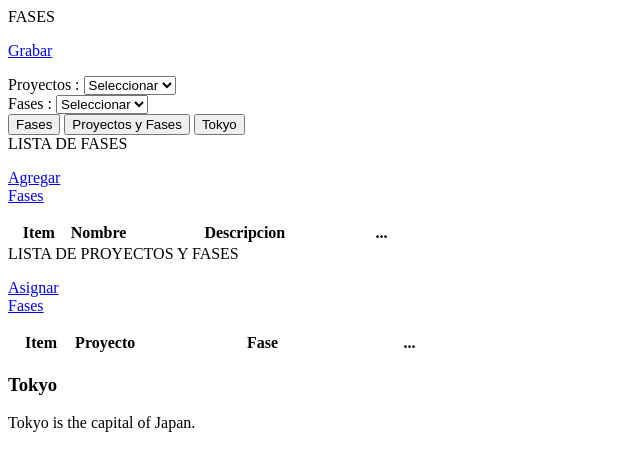
After one commit to KeslyUA/Master, a PHP site: page /php/fases in a window 1280 px wide. The commit adds this page. Shown: the top 471 px of the page, without its empty margins (0-640 px from the left). Run offline with PHP 8.4, Linux system fonts and the light colour scheme; lists and menus that the app fills with data are empty.

Commit message:
AVANCE 2024-11-26

```diff
--- /dev/null
+++ b/php/fases.php
@@ -0,0 +1,123 @@
+<!DOCTYPE html>
+<html lang="es">
+
+<head>
+    <meta charset="UTF-8">
+    <meta name="viewport" content="width=device-width, initial-scale=1.0">
+    <title>Document</title>
+</head>
+
+<body>
+    <form id="data_usuarios" name="data_fases"></form>
+    <div class="modal_mensaje msj_info" id="mensaje__sistema">
+        <span id="mensaje_texto"></span>
+    </div>
+    <section>
+        <input type="hidden" name="existe" id="existe" form="data_usuarios">
+        <div class="separator">
+            <div class="titulo">
+                <span>FASES</span>
+                <div class="btnOpciones">
+                    <a href="#" id="grabarDatosUsuario">
+                        <i class="fas fa-save botones"></i>
+                        <p>Grabar</p>
+                    </a>
+                </div>
+            </div>
+            <div class="cuerpo">
+                <div class="seis_columnas">
+                    <label for="proyectos">Proyectos :</label>
+                    <select name="proyectos" id="proyectos" form="data_fases" class="select">
+                        <option value="-1">Seleccionar</option>
+                    </select>
+                </div>
+                <div class="dos_columnas">
+                    <label for="fases">Fases :</label>
+                    <select name="fases" id="fases" form="data_fases" class="select">
+                        <option value="-1">Seleccionar</option>
+                    </select>
+                </div>
+            </div>
+        </div>
+        <div class="separator">
+            <div class="tab">
+
+                    <button class="tablinks" ref-id="FasesTabContent">Fases</button>
+                    <button class="tablinks" ref-id="ProyectoFasesTabContent">Proyectos y Fases</button>
+                    <button class="tablinks" ref-id="Tokyo">Tokyo</button>
+
+            </div>
+            <div>
+                <div id="FasesTabContent" class="tabcontent">
+                    <div class="separator">
+                        <div class="titulo">
+                            <span>LISTA DE FASES</span>
+                            <div class="btnOpciones">
+                                <a href="#" id="agregaFases">
+                                    <i class="far fa-calendar-plus botones"></i>
+                                    <p>Agregar<br>Fases</p>
+                                </a>
+                            </div>
+                        </div>
+
+
+                        <div class="cuerpo_tabla">
+                            <table id="tablaFases">
+                                <thead>
+                                    <tr>
+                                        <th width="15%">Item</th>
+                                        <th width="15%">Nombre</th>
+                                        <th width="60%">Descripcion</th>
+                                        <th width="10%">...</th>
+                                    </tr>
+                                </thead>
+                                <tbody id="tablaFasesBody">
+
+                                </tbody>
+                            </table>
+                        </div>
+                    </div>
+                </div>
+
+                <div id="ProyectoFasesTabContent" class="tabcontent">
+                <div class="separator">
+                        <div class="titulo">
+                            <span>LISTA DE PROYECTOS Y FASES</span>
+                            <div class="btnOpciones">
+                                <a href="#" id="agregaProyectosFases">
+                                    <i class="far fa-calendar-plus botones"></i>
+                                    <p>Asignar<br>Fases</p>
+                                </a>
+                            </div>
+                        </div>
+
+
+                        <div class="cuerpo_tabla">
+                            <table id="tablaProyectosFases">
+                                <thead>
+                                    <tr>
+                                        <th width="15%">Item</th>
+                                        <th width="15%">Proyecto</th>
+                                        <th width="60%">Fase</th>
+                                        <th width="10%">...</th>
+                                    </tr>
+                                </thead>
+                                <tbody id="tablaProyectosFasesBody">
+
+                                </tbody>
+                            </table>
+                        </div>
+                    </div>
+                </div>
+
+                <div id="Tokyo" class="tabcontent">
+                    <h3>Tokyo</h3>
+                    <p>Tokyo is the capital of Japan.</p>
+                </div>
+            </div>
+        </div>
+
+    </section>
+</body>
+
+</html>
--- a/php/panel.php
+++ b/php/panel.php
@@ -42,8 +42,8 @@
            <ul id="menuList" >
                 <li class="menu_selected"><a href="matriz" id="matriz" class="opciones">Matriz Personal</a></li>
                 <li><a href="padron" id="padron" class="opciones">Listado del Padron</a></li>
-                <li><a href="encargados" class="opciones">Encargados</a></li>
-                <li><a href="#" class="opciones">Fases</a></li>
+                <li><a href="encargados"  id="encargados" class="opciones">Encargados</a></li>
+                <li><a href="fases" id="fases" class="opciones">Fases</a></li>
                 <li><a href="#" class="opciones">Configuraciones</a></li>
                 <li><a href="terceros" id="terceros" class="opciones">Matriz Personal (Terceros)</a></li>
                 <li><a href="padronterceros" id="padronterceros" class="opciones">Lista del Padron (Terceros)</a></li>
--- a/php/terceros.php
+++ b/php/terceros.php
@@ -167,7 +167,10 @@
                 </div>
                 <div class="seis_columnas">
                     <label for="proyecto_actual">Proyecto Actual :</label>
-                    <input type="text" name="proyecto_actual" id="proyecto_actual" form="data_matriz">
+                    <!-- <input type="text" name="proyecto_actual" id="proyecto_actual" form="data_matriz"> -->
+                    <select name="proyecto_actual" id="proyecto_actual" form="data_matriz" class="select">
+                        <option value="-1">Seleccionar</option>
+                    </select>
                 </div>
                 <div class="seis_columnas">
                     <label for="fase_actual">Fase Actual :</label>
```
Also changed, not shown: css/main.css (+37 -0 lines), inc/busquedas.inc.php (+7 -2 lines), js/matriz.js (+8 -8 lines), js/panel.js (+100 -1 lines), php/matriz.php (+23 -3 lines).
